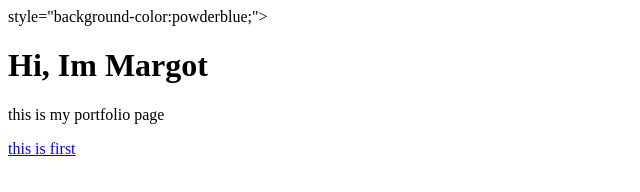
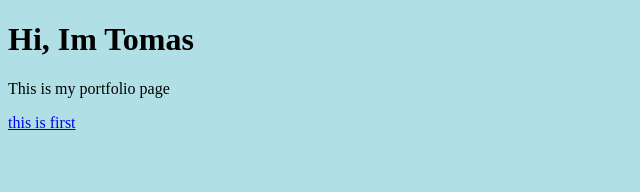
Before and after one commit to toarnaiz/web_development, a website: page index.html in a window 1280 px wide. Shown: the whole page, without its empty margins (0-640 px from the left). Drawn offline with Linux system fonts and the light colour scheme.

Commit message:
portfolio

```diff
--- a/index.html
+++ b/index.html
@@ -4,10 +4,10 @@
     <meta charset="UTF-8">
     <title>Title</title>
 </head>
-<body>
-style="background-color:powderblue;">
-<h1>Hi, Im Margot</h1>
-<p>this is my portfolio page</p>
+<body style="background-color:powderblue;">
+
+<h1>Hi, Im Tomas</h1>
+<p>This is my portfolio page</p>
 <a href="inex.html">this is first</a>
 </body>
 </html>
```
